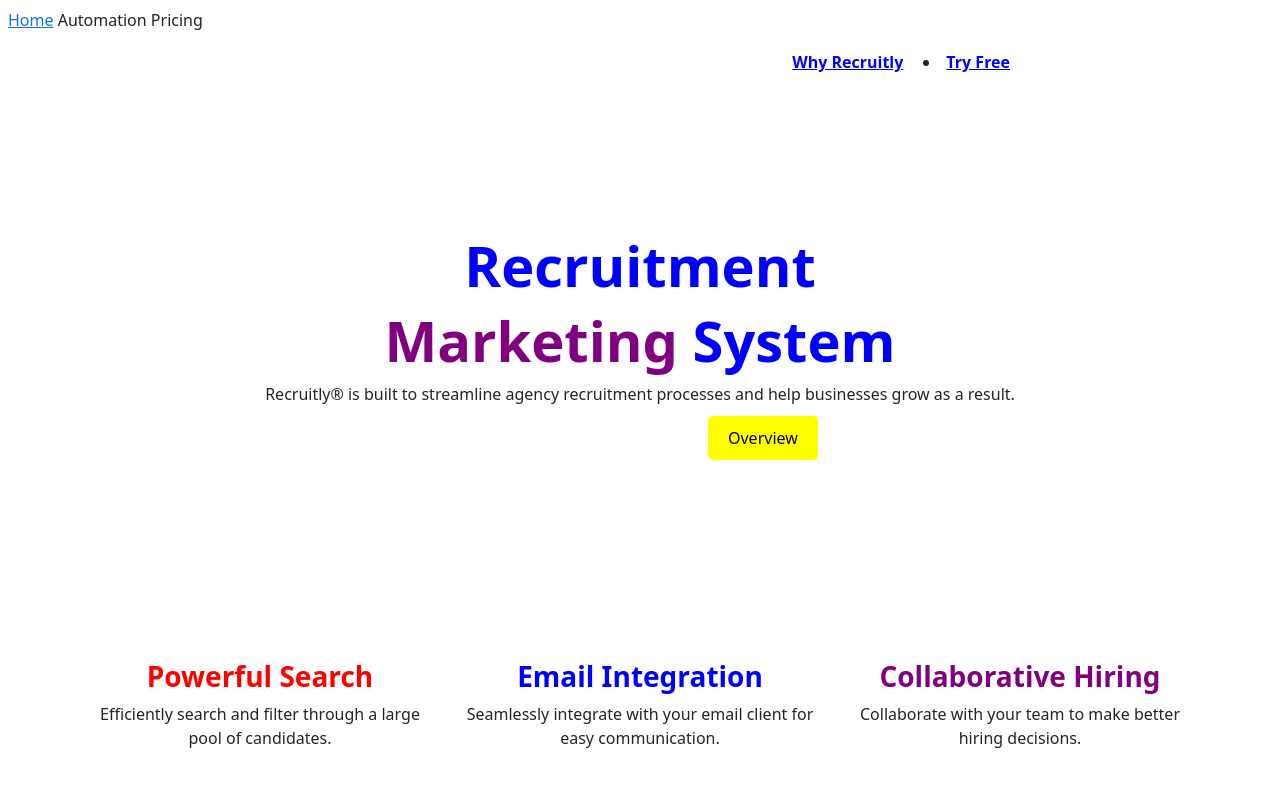
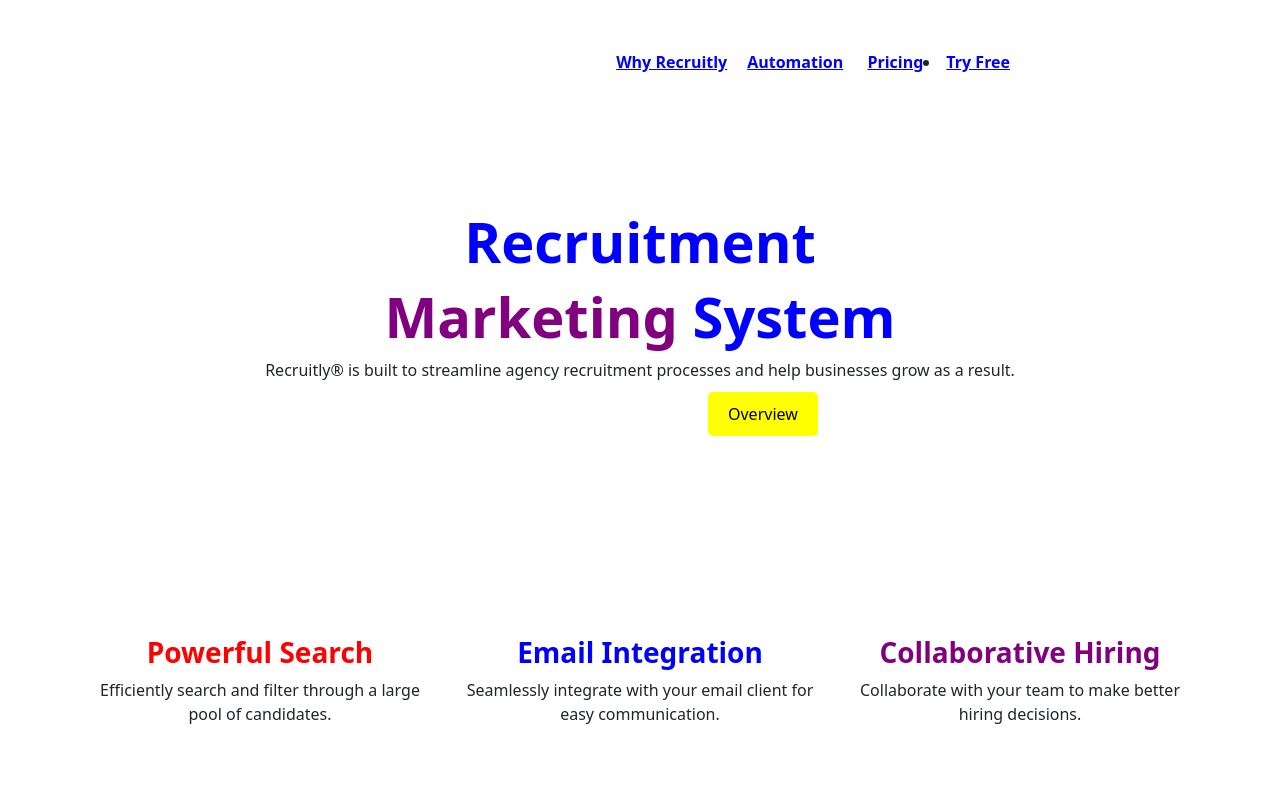
Before and after one commit to Yugandhar182/website_new, a Svelte app: page / in a window 1280 px wide. Shown: the top 800 px of the page. Built offline with nearby package versions, Linux system fonts and the light colour scheme.

Commit message:
Update App.svelte

```diff
--- a/src/App.svelte
+++ b/src/App.svelte
@@ -2,11 +2,7 @@
 	import { createEventDispatcher} from 'svelte';
 	import 'bootstrap/dist/css/bootstrap.min.css';
 	import { navigate } from "svelte-navigator";
-
-
-	import Home from './Home.svelte';
-
-	const dispatch = createEventDispatcher();
+  const dispatch = createEventDispatcher();
 	import { Router, Link, Route } from "svelte-routing";
 	import RecruitingAutomation from "./recruitingautomation.svelte";
 	import RecruitingPricing from "./recruitingpricing.svelte";
@@ -56,11 +52,11 @@
 	}, 2000);
 
 	function navigateToAutomation() {
-	     window.location.href =  "/automation";
+    location.href = "/automation";
 	}
 
 	function navigateToPricing() {
-	      window.location.href = "/pricing";
+    location.href="/pricing";
 	}
 
   </script>
@@ -70,22 +66,23 @@
 	<div class="information">
 	  <a on:click={openWhyRecruitlyPopup}  class="why-recruitly-anchor" style="color: blue; font-weight: 700;">Why Recruitly</a>
 	  <span class="spacer"></span>
+    <Router>
+		  <nav>
+
+			<a on:click={navigateToAutomation} class="why-recruitly-anchor" style="color: blue; font-weight: 700;">Automation</a>
+      <span class="spacer"></span>
+			<a on:click={navigateToPricing} class="why-recruitly-anchor" style="color: blue; font-weight: 700;">Pricing</a>
+
+		  </nav>
+
+
+		  <Route path="/automation" component={RecruitingAutomation} />
+		  <Route path="/pricing" component={RecruitingPricing} />
+		</Router>
 	 <li><a on:click={openTryFreeModal} style="color: blue; font-weight: 700;" class="why-recruitly-anchor" >Try Free</a></li>
 
 	  </div>
-	  <div>
-		<Router>
-		  <nav>
-			<Link to="/">Home</Link>
-			<a on:click={navigateToAutomation}>Automation</a>
-			<a on:click={navigateToPricing}>Pricing</a>
-		  </nav>
 
-		  <Route path="/" component={Home} />
-		  <Route path="/automation" component={RecruitingAutomation} />
-		  <Route path="/pricing" component={RecruitingPricing} />
-		</Router>
-	  </div>
 
 
 
```
